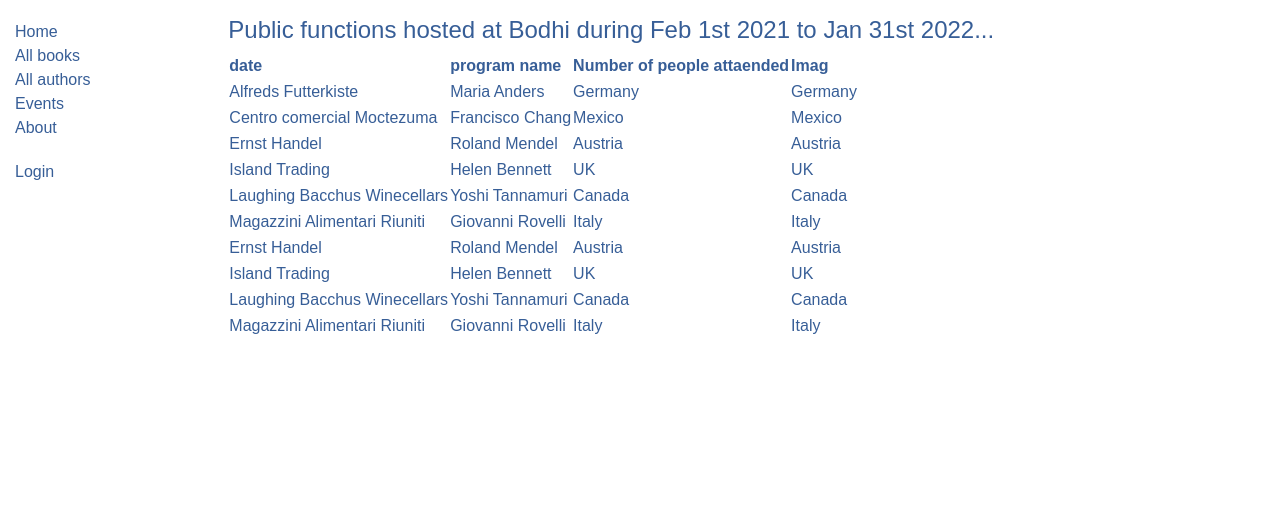
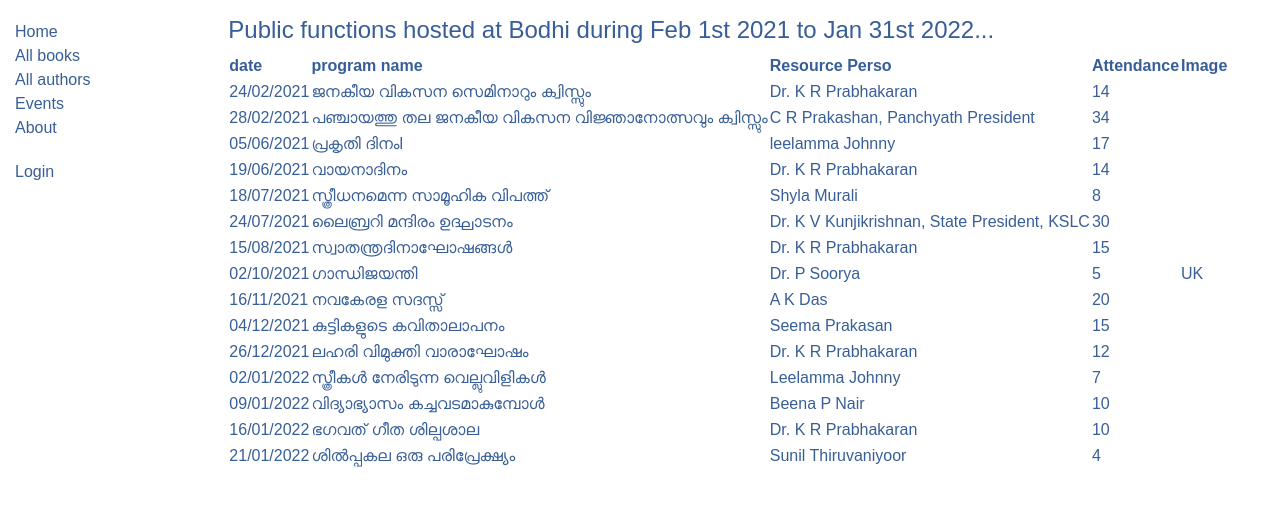
Before and after one commit to bodhiadmin/bodhilibrary, a Django app: page /catalog/events/ in a window 1280 px wide. Shown: the top 506 px of the page. Run offline with Django 3.2, Linux system fonts and the light colour scheme.

Commit message:
Added program details

```diff
--- a/catalog/templates/events.html
+++ b/catalog/templates/events.html
@@ -8,68 +8,114 @@
   <tr>
     <th>date</th>
     <th>program name</th>
-    <th>Number of people attaended</th>
-    <th>Imag</th>
+    <th>Resource Perso</th>
+    <th>Attendance</th>
+    <th>Image</th>
   </tr>
   <tr>
-    <td>Alfreds Futterkiste</td>
-    <td>Maria Anders</td>
-    <td>Germany</td>
-    <td>Germany</td>
+    <td>24/02/2021</td>
+    <td>ജനകീയ വികസന സെമിനാറും ക്വിസ്സും</td>
+    <td>Dr. K R Prabhakaran</td>
+    <td>14</td>
+    <td></td>
   </tr>
   <tr>
-    <td>Centro comercial Moctezuma</td>
-    <td>Francisco Chang</td>
-    <td>Mexico</td>
-    <td>Mexico</td>
+    <td>28/02/2021</td>
+    <td>പഞ്ചായത്തു തല ജനകീയ വികസന വിജ്ഞാനോത്സവും ക്വിസ്സും</td>
+    <td>C R Prakashan, Panchyath President</td>
+    <td>34</td>
+    <td></td>
   </tr>
   <tr>
-    <td>Ernst Handel</td>
-    <td>Roland Mendel</td>
-    <td>Austria</td>
-    <td>Austria</td>
+    <td>05/06/2021</td>
+    <td>പ്രകൃതി ദിനംl</td>
+    <td>leelamma Johnny</td>
+    <td>17</td>
+    <td></td>
   </tr>
   <tr>
-    <td>Island Trading</td>
-    <td>Helen Bennett</td>
-    <td>UK</td>
+    <td>19/06/2021</td>
+    <td>വായനാദിനം</td>
+    <td>Dr. K R Prabhakaran</td>
+    <td>14</td>
+    <td></td>
+  </tr>
+  <tr>
+    <td>18/07/2021</td>
+    <td>സ്ത്രീധനമെന്ന സാമൂഹിക വിപത്ത്</td>
+    <td>Shyla Murali</td>
+    <td>8</td>
+    <td></td>
+  </tr>
+  <tr>
+    <td>24/07/2021</td>
+    <td>ലൈബ്രറി മന്ദിരം ഉദ്ഘാടനം</td>
+    <td>Dr. K V Kunjikrishnan, State President, KSLC</td>
+    <td>30</td>
+    <td></td>
+  </tr>
+  <tr>
+    <td>15/08/2021</td>
+    <td>സ്വാതന്ത്രദിനാഘോഷങ്ങൾ</td>
+    <td>Dr. K R Prabhakaran</td>
+    <td>15</td>
+    <td></td>
+  </tr>
+  <tr>
+    <td>02/10/2021</td>
+    <td>ഗാന്ധിജയന്തി</td>
+    <td>Dr. P Soorya</td>
+    <td>5</td>
     <td>UK</td>
   </tr>
   <tr>
-    <td>Laughing Bacchus Winecellars</td>
-    <td>Yoshi Tannamuri</td>
-    <td>Canada</td>
-    <td>Canada</td>
+    <td>16/11/2021</td>
+    <td>നവകേരള സദസ്സ് </td>
+    <td>A K Das</td>
+    <td>20</td>
+    <td></td>
   </tr>
   <tr>
-    <td>Magazzini Alimentari Riuniti</td>
-    <td>Giovanni Rovelli</td>
-    <td>Italy</td>
-    <td>Italy</td>
+    <td>04/12/2021</td>
+    <td>കുട്ടികളുടെ കവിതാലാപനം</td>
+    <td>Seema Prakasan</td>
+    <td>15</td>
+    <td></td>
   </tr>
   <tr>
-    <td>Ernst Handel</td>
-    <td>Roland Mendel</td>
-    <td>Austria</td>
-    <td>Austria</td>
+    <td>26/12/2021</td>
+    <td>ലഹരി വിമുക്തി വാരാഘോഷം</td>
+    <td>Dr. K R Prabhakaran</td>
+    <td>12</td>
+    <td></td>
   </tr>
   <tr>
-    <td>Island Trading</td>
-    <td>Helen Bennett</td>
-    <td>UK</td>
-    <td>UK</td>
+    <td>02/01/2022</td>
+    <td>സ്ത്രീകൾ നേരിടുന്ന വെല്ലുവിളികൾ</td>
+    <td>Leelamma Johnny</td>
+    <td>7</td>
+    <td></td>
   </tr>
   <tr>
-    <td>Laughing Bacchus Winecellars</td>
-    <td>Yoshi Tannamuri</td>
-    <td>Canada</td>
-    <td>Canada</td>
+    <td>09/01/2022</td>
+    <td>വിദ്യാഭ്യാസം കച്ചവടമാകുമ്പോൾ</td>
+    <td>Beena P Nair</td>
+    <td>10</td>
+    <td></td>
   </tr>
   <tr>
-    <td>Magazzini Alimentari Riuniti</td>
-    <td>Giovanni Rovelli</td>
-    <td>Italy</td>
-    <td>Italy</td>
+    <td>16/01/2022</td>
+    <td>ഭഗവത് ഗീത ശില്പശാല</td>
+    <td>Dr. K R Prabhakaran</td>
+    <td>10</td>
+    <td></td>
+  </tr>
+  <tr>
+    <td>21/01/2022</td>
+    <td>ശിൽപ്പകല ഒരു പരിപ്രേക്ഷ്യം</td>
+    <td>Sunil Thiruvaniyoor</td>
+    <td>4</td>
+    <td></td>
   </tr>
 </table>
 
```
